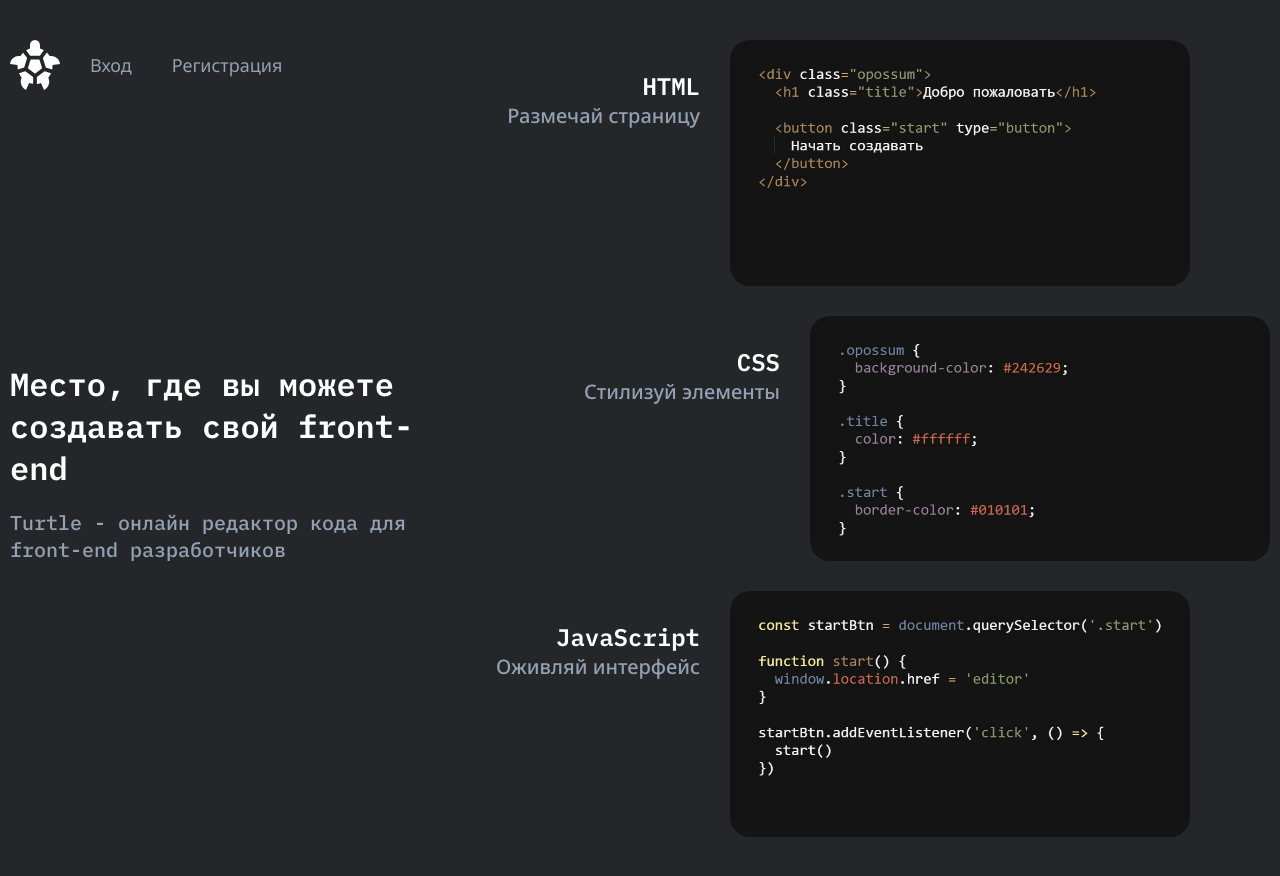
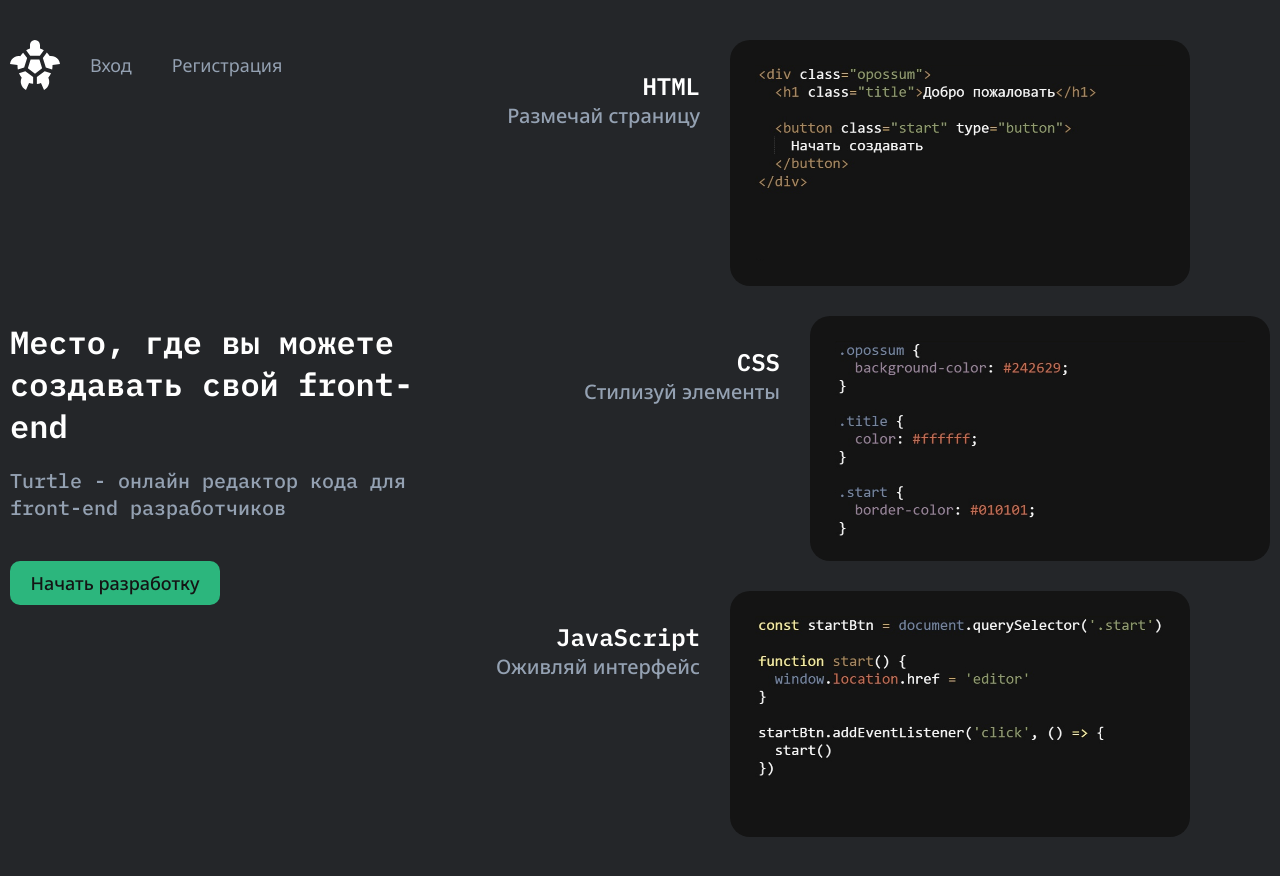
Before and after one commit to merpich/turlte, a React (Create React App) app: page / in a window 1280 px wide. Built offline with nearby package versions, Linux system fonts and the light colour scheme.

Commit message:
Добавлена кнопка перехода на авторизацию

```diff
--- a/src/components/NavButton/NavButton.module.scss
+++ b/src/components/NavButton/NavButton.module.scss
@@ -2,6 +2,7 @@
 @import '../../styles/libs/mixins';
 
 .button {
+	display: inline-block;
 	min-width: rem(210);
 	padding: rem(10) rem(15);
 	border-radius: rem(10);
--- a/src/pages/Intro/Intro.jsx
+++ b/src/pages/Intro/Intro.jsx
@@ -1,6 +1,7 @@
 import { Link } from "react-router-dom";
-import { useSpring, useTrail, animated, easings } from 'react-spring';
+import { useSpring, useTrail, animated, easings, useSpringRef, config } from 'react-spring';
 import { Example } from '../../components/Example/Example';
+import { NavButton } from "../../components/NavButton/NavButton";
 import styles from './Intro.module.scss';
 
 export const Intro = () => {
@@ -42,6 +43,20 @@ export const Intro = () => {
 		delay: 600
 	});
 
+	const animateButton = useSpring({
+		from: {
+			opacity: 0
+		},
+		to: {
+			opacity: 1
+		},
+		config: {
+			duration: 800,
+			easing: easings.easeInOutQuad
+		},
+		delay: 2000
+	});
+
 	const trail = useTrail(examples.length, {
 		from: {
 			opacity: 0,
@@ -61,7 +76,7 @@ export const Intro = () => {
 	return (
 		<div className={styles.intro}>
 			<div className={styles.container}>
-				<div className={styles.welcome}>
+				<div className={styles.info}>
 					<ul className={styles.nav}>
 						<li className={styles.nav_item}>
 							<img width={50} height={50} src="./images/icons/turtle.svg" alt="Логотип Turtle" />
@@ -73,6 +88,7 @@ export const Intro = () => {
 							<Link className={styles.link} to="/login">Регистрация</Link>
 						</li>
 					</ul>
+					<div className={styles.welcome}>
 						<div className={styles.text}>
 							<animated.h1 className={styles.title} style={animateTitle}>
 								Место, где вы можете создавать свой front-end
@@ -80,6 +96,10 @@ export const Intro = () => {
 							<animated.h2 className={styles.subtitle} style={animateSubtitle}>
 								Turtle - онлайн редактор кода для front-end разработчиков
 							</animated.h2>
+						</div>
+						<animated.div style={animateButton}>
+							<NavButton url="/login" text="Начать разработку" />
+						</animated.div>
 					</div>
 				</div>
 				<div className={styles.examples}>
--- a/src/pages/Intro/Intro.module.scss
+++ b/src/pages/Intro/Intro.module.scss
@@ -14,7 +14,7 @@
 	}
 }
 
-.welcome {
+.info {
 	display: grid;
 	justify-content: start;
 	@include media('max', 'width', 1259.98) {
@@ -22,8 +22,14 @@
 	}
 }
 
+.welcome {
+	display: grid;
+	gap: rem(40);
+	align-content: start;
+}
+
 .nav {
-	align-self: flex-start;
+	align-self: start;
 	display: flex;
 	align-items: center;
 	gap: rem(20);
@@ -42,7 +48,6 @@
 .text {
 	display: grid;
 	gap: rem(20);
-	align-content: flex-start;
 }
 
 .title {
```
Lines whose indentation alone changed are shown as unchanged.
